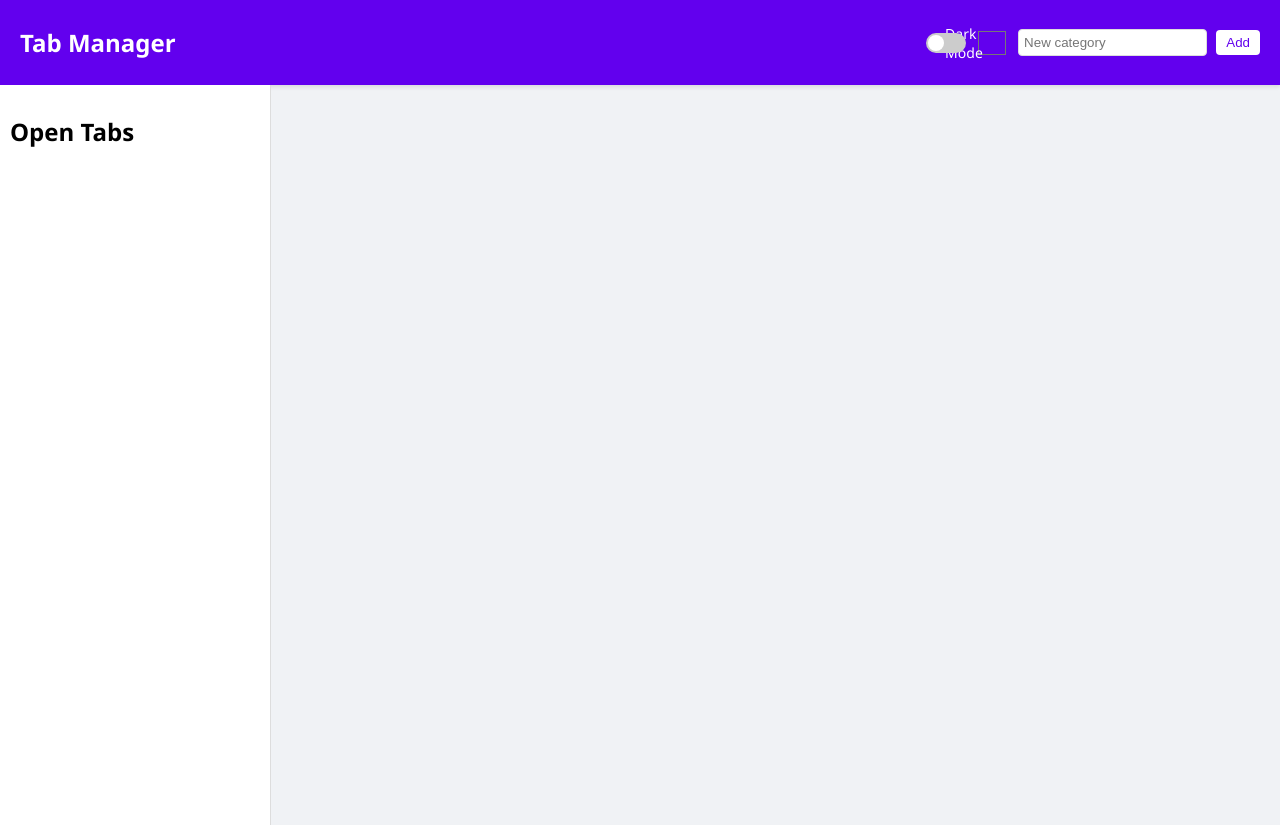
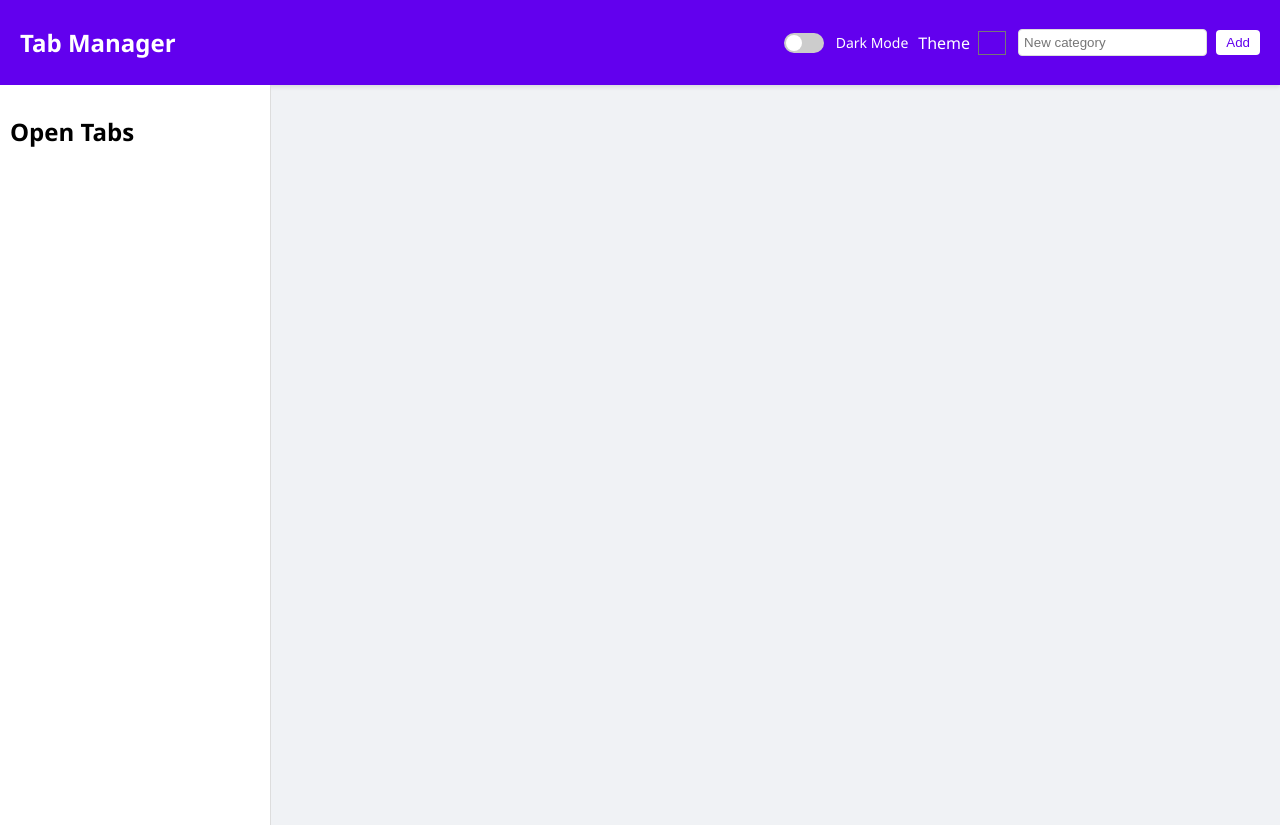
Before and after one commit to Stem0794/tab-manager, a browser extension: page dashboard.html in a window 1280 px wide. Drawn offline with Linux system fonts and the light colour scheme.

Commit message:
Improve UI for tab names and theme controls

```diff
--- a/dashboard.css
+++ b/dashboard.css
@@ -39,7 +39,7 @@ header {
 }
 
 
-#dark-label {
+#dark-control {
   display: flex;
   align-items: center;
   color: #fff;
@@ -104,6 +104,13 @@ input:checked + .slider:before {
   border: none;
   background: none;
 }
+
+#theme-control {
+  display: flex;
+  align-items: center;
+  gap: 6px;
+  color: #fff;
+}
 header h1 {
 font-size: 24px;
 }
@@ -147,6 +154,13 @@ main#dashboard {
   display: flex;
   align-items: center;
   color: var(--text);
+}
+
+#openTabs li span {
+  flex: 1;
+  overflow: hidden;
+  text-overflow: ellipsis;
+  white-space: nowrap;
 }
 
 #categories {
@@ -211,6 +225,9 @@ overflow-y: auto;
   color: var(--text);
   font-size: 14px;
   flex-grow: 1;
+  overflow: hidden;
+  text-overflow: ellipsis;
+  white-space: nowrap;
 }
 
 .favicon {
--- a/dashboard.html
+++ b/dashboard.html
@@ -9,12 +9,17 @@
     <header>
         <h1>Tab Manager</h1>
         <div id="controls">
-            <label id="dark-label" class="switch">
-                <input type="checkbox" id="darkToggle">
-                <span class="slider"></span>
+            <div id="dark-control">
+                <label class="switch">
+                    <input type="checkbox" id="darkToggle">
+                    <span class="slider"></span>
+                </label>
                 <span class="label-text">Dark Mode</span>
-            </label>
-            <input type="color" id="themeColor" title="Theme Color">
+            </div>
+            <div id="theme-control">
+                <label for="themeColor">Theme</label>
+                <input type="color" id="themeColor" title="Theme Color">
+            </div>
             <div id="add-control">
                 <input type="text" id="newCategory" placeholder="New category" />
                 <button id="addCategory">Add</button>
```
